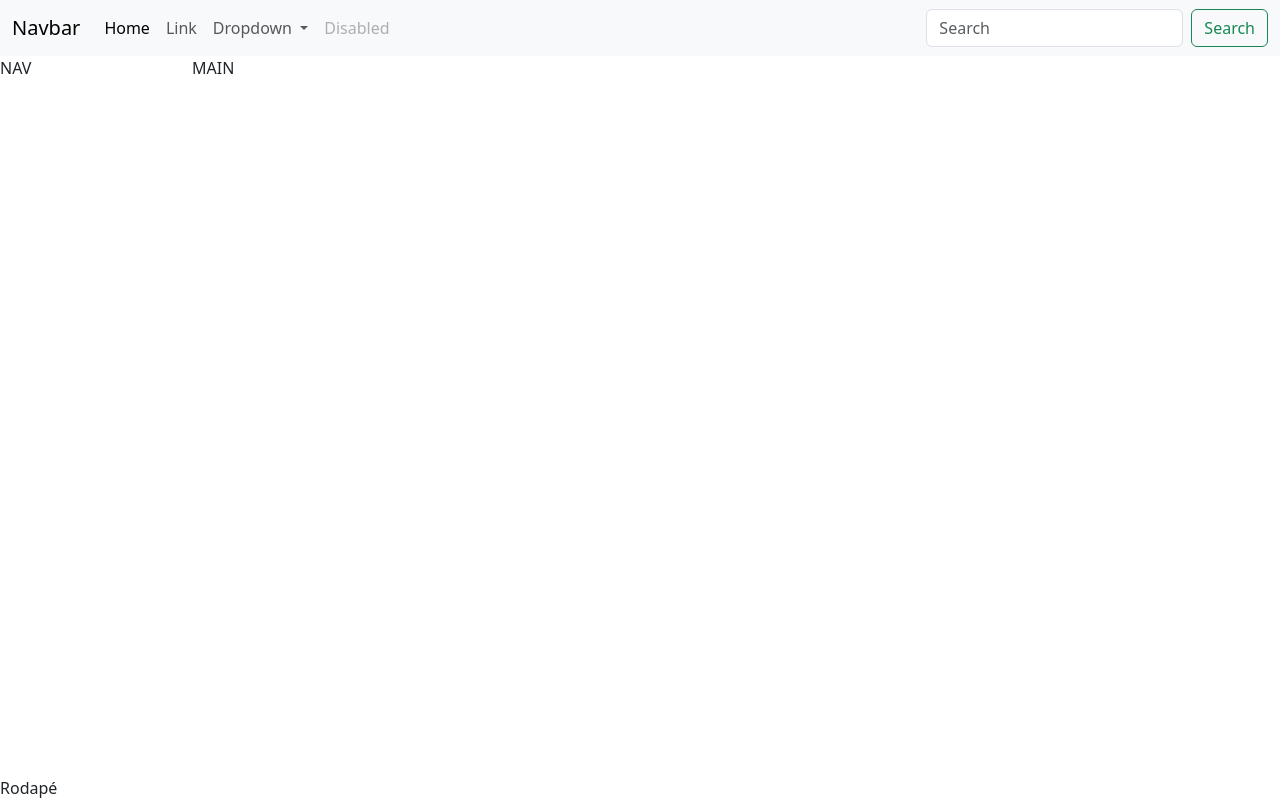
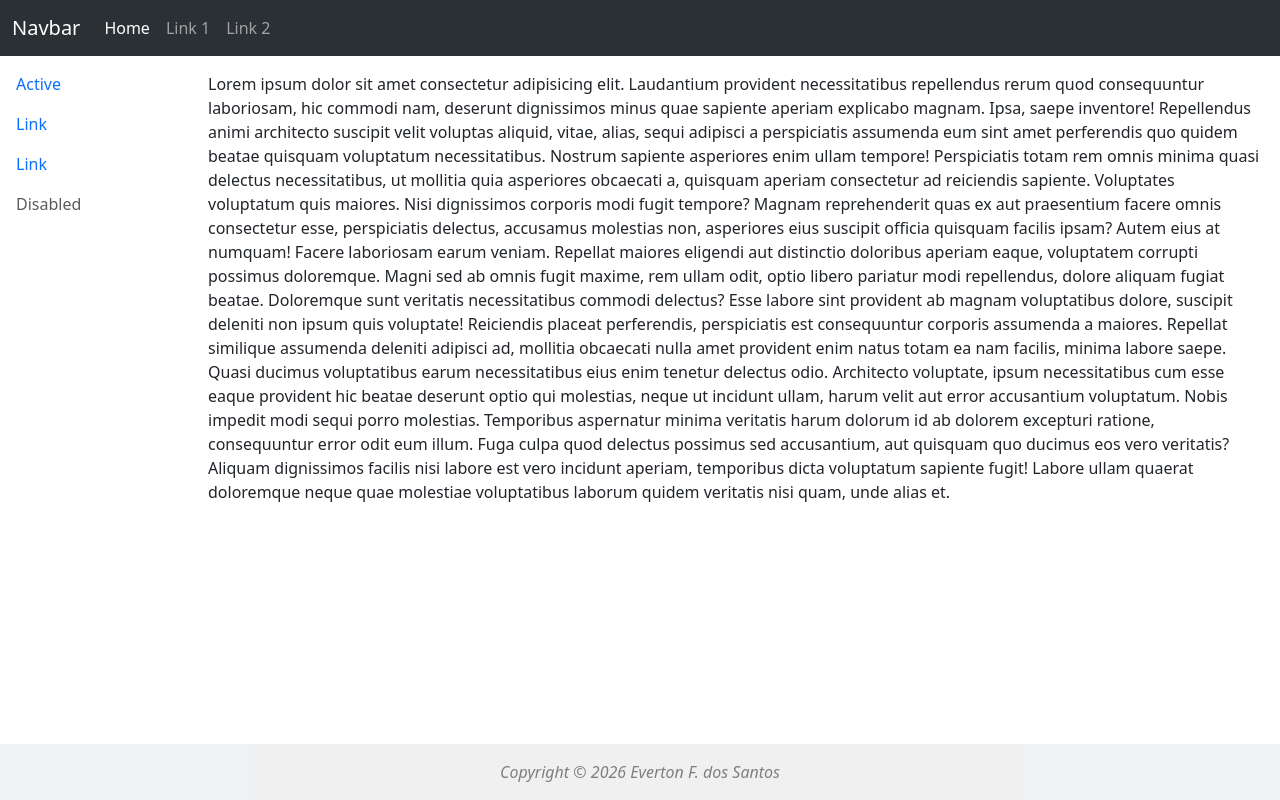
Before and after one commit to evrttn/tarefa2, a website: page index.html in a window 1280 px wide. Drawn offline with nearby package versions, Linux system fonts and the light colour scheme.

Commit message:
nav a esquerda, paddings e footer

```diff
--- a/index.html
+++ b/index.html
@@ -26,7 +26,7 @@
   <div class="d-flex min-vh-100 flex-column">
 
     <header>
-      <nav class="navbar navbar-expand-lg bg-body-tertiary">
+      <nav class="navbar bg-dark navbar-expand-lg bg-body-tertiary" data-bs-theme="dark">
         <div class="container-fluid">
           <a class="navbar-brand" href="#">Navbar</a>
           <button class="navbar-toggler" type="button" data-bs-toggle="collapse"
@@ -40,30 +40,12 @@
                 <a class="nav-link active" aria-current="page" href="#">Home</a>
               </li>
               <li class="nav-item">
-                <a class="nav-link" href="#">Link</a>
-              </li>
-              <li class="nav-item dropdown">
-                <a class="nav-link dropdown-toggle" href="#" role="button" data-bs-toggle="dropdown"
-                  aria-expanded="false">
-                  Dropdown
-                </a>
-                <ul class="dropdown-menu">
-                  <li><a class="dropdown-item" href="#">Action</a></li>
-                  <li><a class="dropdown-item" href="#">Another action</a></li>
-                  <li>
-                    <hr class="dropdown-divider">
-                  </li>
-                  <li><a class="dropdown-item" href="#">Something else here</a></li>
-                </ul>
+                <a class="nav-link" href="#">Link 1</a>
               </li>
               <li class="nav-item">
-                <a class="nav-link disabled" aria-disabled="true">Disabled</a>
+                <a class="nav-link" href="#">Link 2</a>
               </li>
             </ul>
-            <form class="d-flex" role="search">
-              <input class="form-control me-2" type="search" placeholder="Search" aria-label="Search" />
-              <button class="btn btn-outline-success" type="submit">Search</button>
-            </form>
           </div>
         </div>
       </nav>
@@ -71,15 +53,58 @@
 
     <div class="d-flex flex-column flex-md-row flex-grow-1">
 
-      <nav style="min-width: 12em;">NAV</nav>
+      <nav class="text-center text-md-start pe-md-3 pt-2" style="min-width: 12em;">
+        <ul class="nav flex-column">
+          <li class="nav-item">
+            <a class="nav-link active" aria-current="page" href="#">Active</a>
+          </li>
+          <li class="nav-item">
+            <a class="nav-link" href="#">Link</a>
+          </li>
+          <li class="nav-item">
+            <a class="nav-link" href="#">Link</a>
+          </li>
+          <li class="nav-item">
+            <a class="nav-link disabled" aria-disabled="true">Disabled</a>
+          </li>
+        </ul>
+      </nav>
 
-      <main class="flex-grow-1">
-        MAIN
+      <main class="flex-grow-1 p-3">
+        Lorem ipsum dolor sit amet consectetur adipisicing elit. Laudantium provident necessitatibus repellendus rerum
+        quod consequuntur laboriosam, hic commodi nam, deserunt dignissimos minus quae sapiente aperiam explicabo
+        magnam. Ipsa, saepe inventore!
+        Repellendus animi architecto suscipit velit voluptas aliquid, vitae, alias, sequi adipisci a perspiciatis
+        assumenda eum sint amet perferendis quo quidem beatae quisquam voluptatum necessitatibus. Nostrum sapiente
+        asperiores enim ullam tempore!
+        Perspiciatis totam rem omnis minima quasi delectus necessitatibus, ut mollitia quia asperiores obcaecati a,
+        quisquam aperiam consectetur ad reiciendis sapiente. Voluptates voluptatum quis maiores. Nisi dignissimos
+        corporis modi fugit tempore?
+        Magnam reprehenderit quas ex aut praesentium facere omnis consectetur esse, perspiciatis delectus, accusamus
+        molestias non, asperiores eius suscipit officia quisquam facilis ipsam? Autem eius at numquam! Facere laboriosam
+        earum veniam.
+        Repellat maiores eligendi aut distinctio doloribus aperiam eaque, voluptatem corrupti possimus doloremque. Magni
+        sed ab omnis fugit maxime, rem ullam odit, optio libero pariatur modi repellendus, dolore aliquam fugiat beatae.
+        Doloremque sunt veritatis necessitatibus commodi delectus? Esse labore sint provident ab magnam voluptatibus
+        dolore, suscipit deleniti non ipsum quis voluptate! Reiciendis placeat perferendis, perspiciatis est
+        consequuntur corporis assumenda a maiores.
+        Repellat similique assumenda deleniti adipisci ad, mollitia obcaecati nulla amet provident enim natus totam ea
+        nam facilis, minima labore saepe. Quasi ducimus voluptatibus earum necessitatibus eius enim tenetur delectus
+        odio.
+        Architecto voluptate, ipsum necessitatibus cum esse eaque provident hic beatae deserunt optio qui molestias,
+        neque ut incidunt ullam, harum velit aut error accusantium voluptatum. Nobis impedit modi sequi porro molestias.
+        Temporibus aspernatur minima veritatis harum dolorum id ab dolorem excepturi ratione, consequuntur error odit
+        eum illum. Fuga culpa quod delectus possimus sed accusantium, aut quisquam quo ducimus eos vero veritatis?
+        Aliquam dignissimos facilis nisi labore est vero incidunt aperiam, temporibus dicta voluptatum sapiente fugit!
+        Labore ullam quaerat doloremque neque quae molestiae voluptatibus laborum quidem veritatis nisi quam, unde alias
+        et.
       </main>
 
     </div>
 
-    <footer>Rodap&eacute;</footer>
+    <footer class="bg-secondary-subtle text-black text-center py-3 fst-italic opacity-50">
+      Copyright &copy; 2026 Everton F. dos Santos
+    </footer>
   </div>
   <script src="node_modules/bootstrap/dist/js/bootstrap.bundle.min.js"></script>
 </body>
```
